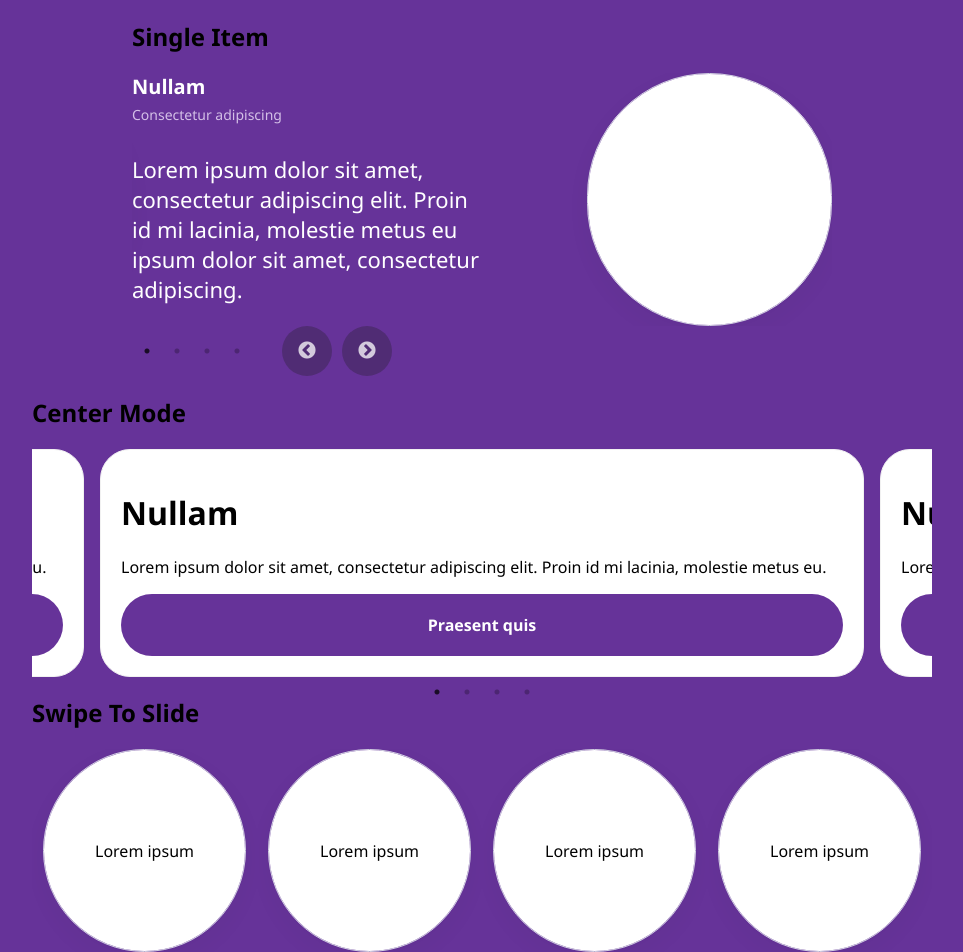
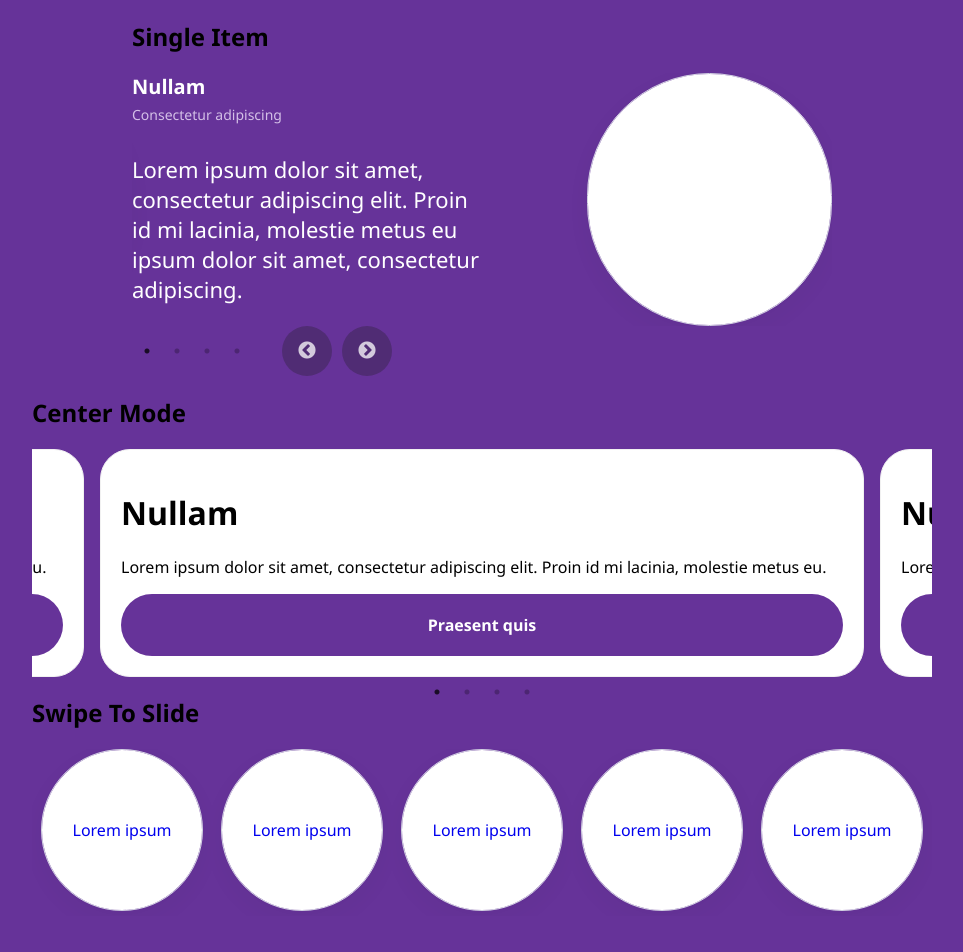
Before and after one commit to caioalexandrebr/react-slick, a React (Create React App) app: page / in a window 1280 px wide. Shown: the top 952 px of the page, without its empty margins (158-1121 px from the left). After the commit the page ends 924 px from the top, so only its background shows below. Built offline with nearby package versions, Linux system fonts and the light colour scheme.

Commit message:
feat(Card/Circle/Swipe): added link to the redirect components

```diff
--- a/src/components/Card/index.js
+++ b/src/components/Card/index.js
@@ -17,6 +17,7 @@ const Button = styled.a`
   font-weight: bold;
   text-align: center;
   border-radius: 500px;
+  text-decoration: none;
   background: rebeccapurple;
 `;
 
@@ -24,7 +25,7 @@ const Card = () => (
   <Box>
     <h1>Nullam</h1>
     <p>Lorem ipsum dolor sit amet, consectetur adipiscing elit. Proin id mi lacinia, molestie metus eu.</p>
-    <Button>Praesent quis</Button>
+    <Button href="https://www.google.com/" target="_blank">Praesent quis</Button>
   </Box>
 );
 
--- a/src/components/Circle/index.js
+++ b/src/components/Circle/index.js
@@ -1,8 +1,9 @@
 import React from 'react';
 import styled from 'styled-components';
 
-const Square = styled.div`
+const Square = styled.a`
   width: 90%;
+  display: block;
   margin: 0 auto;
   overflow: hidden;
   position: relative;
@@ -30,7 +31,7 @@ const Content = styled.div`
 `;
 
 const Circle = (props) => (
-  <Square>
+  <Square href={props.link} target="_blank">
     <Content>
       {props.children}
     </Content>
--- a/src/components/SwipeToSlide/index.js
+++ b/src/components/SwipeToSlide/index.js
@@ -9,7 +9,7 @@ export default class SwipeToSlide extends Component {
       className: "center",
       infinite: true,
       centerPadding: "60px",
-      slidesToShow: 4,
+      slidesToShow: 5,
       arrows: false,
       swipeToSlide: true,
       afterChange: function(index) {
@@ -31,37 +31,37 @@ export default class SwipeToSlide extends Component {
         <h2>Swipe To Slide</h2>
         <Slider {...settings}>
           <div>
-            <Circle>
+            <Circle link="https://www.google.com/">
               Lorem ipsum
             </Circle>
           </div>
           <div>
-            <Circle>
+            <Circle link="https://www.google.com/">
               Lorem ipsum
             </Circle>
           </div>
           <div>
-            <Circle>
+            <Circle link="https://www.google.com/">
               Lorem ipsum
             </Circle>
           </div>
           <div>
-            <Circle>
+            <Circle link="https://www.google.com/">
               Lorem ipsum
             </Circle>
           </div>
           <div>
-            <Circle>
+            <Circle link="https://www.google.com/">
               Lorem ipsum
             </Circle>
           </div>
           <div>
-            <Circle>
+            <Circle link="https://www.google.com/">
               Lorem ipsum
             </Circle>
           </div>
           <div>
-            <Circle>
+            <Circle link="https://www.google.com/">
               Lorem ipsum
             </Circle>
           </div>
```
